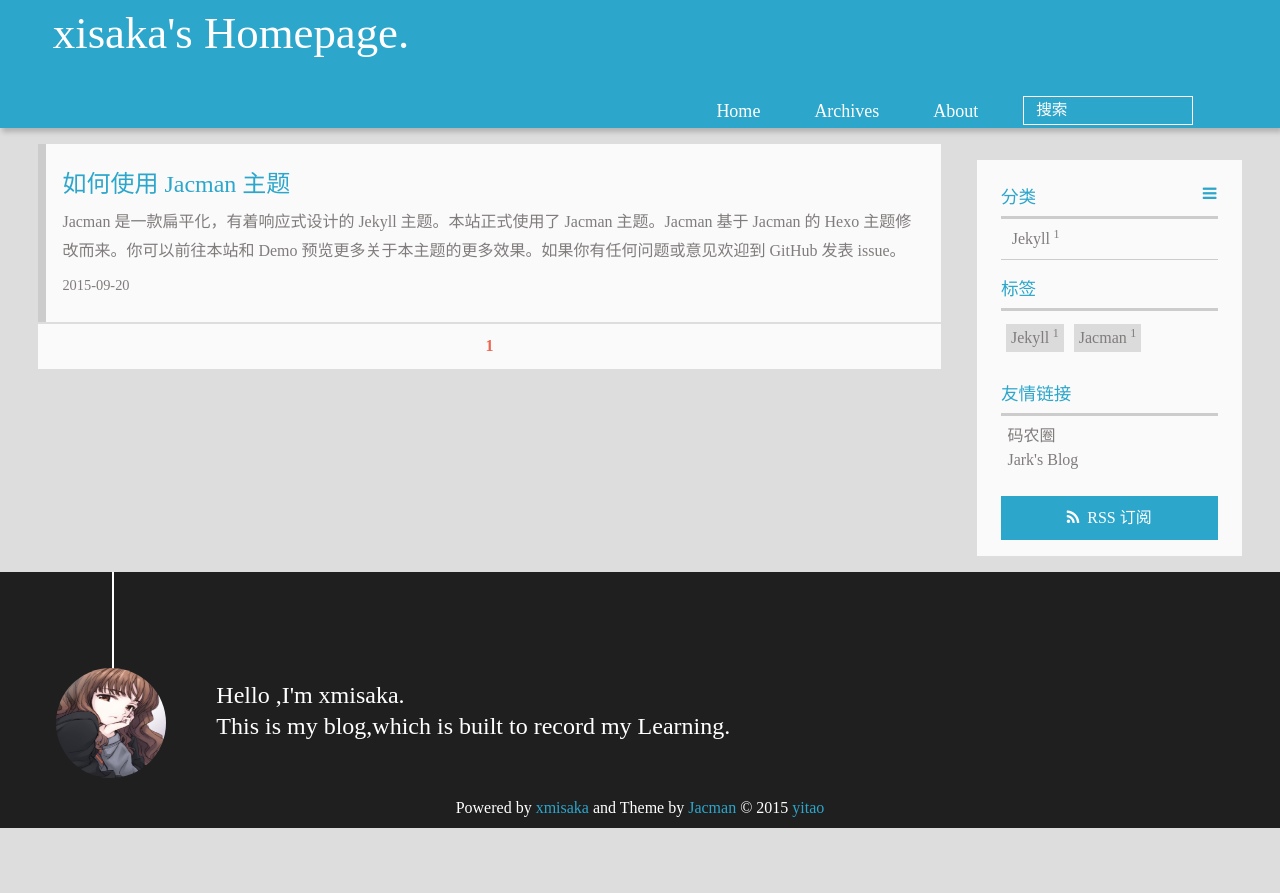
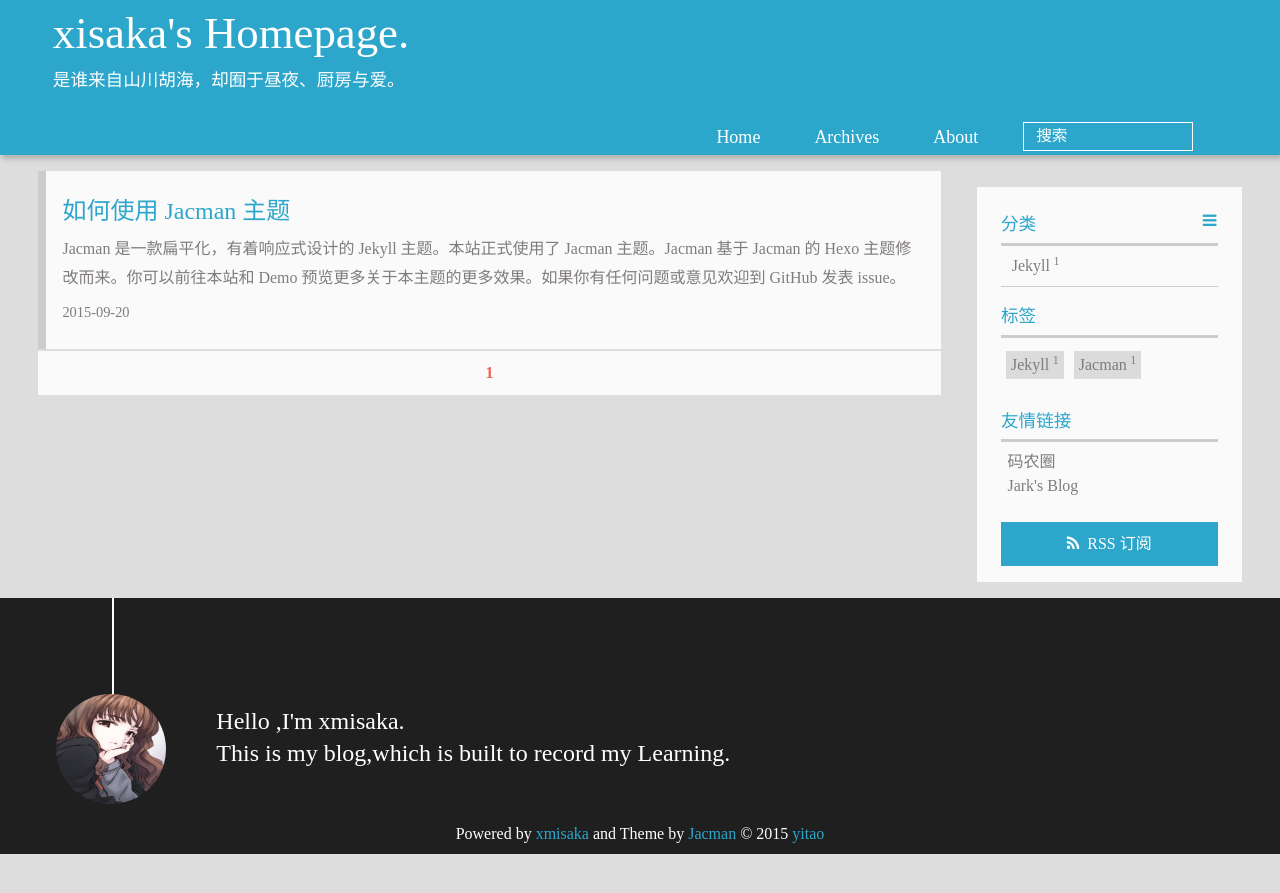
Before and after one commit to xmisaka/xmisaka.github.io, a Jekyll site: the page built from index.html, in a window 1280 px wide. Shown: the top 893 px of the page. Built offline with Jekyll 4.4.1, drawn with Linux system fonts in a browser that asks for light colours; Markdown is read by kramdown in place of the engine named in the settings; the list of posts is cut into pages by our own code.

Commit message:
update title

```diff
--- a/_config.yml
+++ b/_config.yml
@@ -27,7 +27,7 @@ redcarpet:
 
 
 title : xisaka's Homepage.
-tagline:
+tagline: 是谁来自山川胡海，却囿于昼夜、厨房与爱。
 
 defaults:
   -
```
